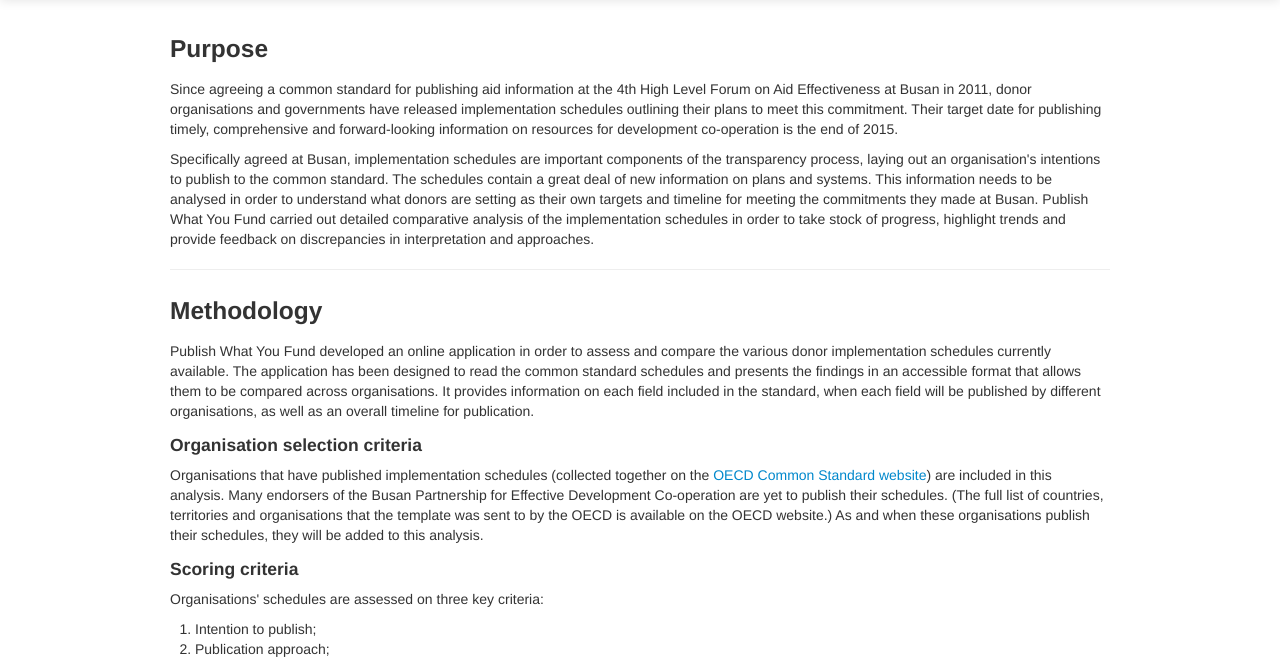
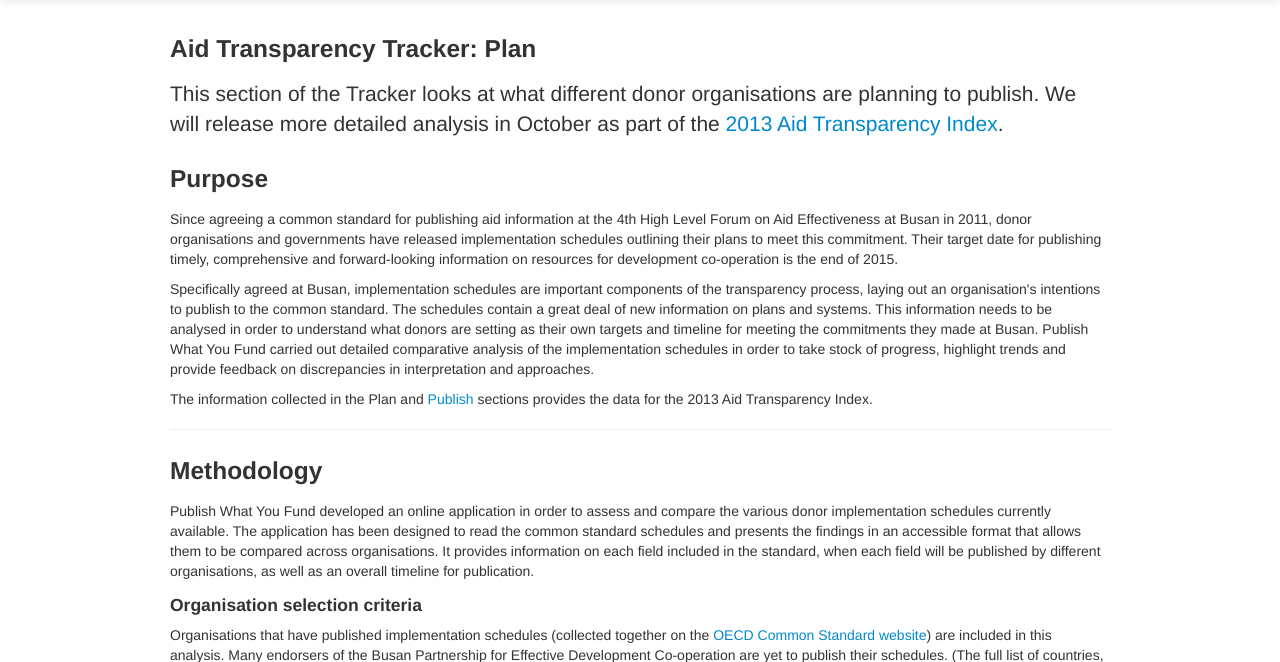
Before and after one commit to pwyf/IATI-Implementation-Schedules, a Flask app: page /about/ in a window 1280 px wide. Shown: the part 41-703 px from the top of the page. Run offline with Flask 2, Linux system fonts and the light colour scheme; some libraries are stand-ins or nearby versions.

Commit message:
Updated text on about page

```diff
--- a/impschedules/templates/about.html
+++ b/impschedules/templates/about.html
@@ -2,6 +2,8 @@
 {% extends "base.html" %}
 {% block title %}About{% endblock %}
 {% block content %}
+    <h3>Aid Transparency Tracker: Plan</h3>
+    <p class="lead">This section of the Tracker looks at what different donor organisations are planning to publish. We will release more detailed analysis in October as part of the <a href="http://www.publishwhatyoufund.org/index/2013-index-changes/">2013 Aid Transparency Index</a>.</p>
     <h3>Purpose</h3>
     <p>Since agreeing a common standard for publishing aid information at the 4th High Level Forum on Aid
     Effectiveness at Busan in 2011, donor organisations and governments have released implementation
@@ -13,6 +15,7 @@
     analysed in order to understand what donors are setting as their own targets and timeline for meeting
     the commitments they made at Busan. Publish What You Fund carried out detailed comparative analysis of
     the implementation schedules in order to take stock of progress, highlight trends and provide feedback on discrepancies in interpretation and approaches.</p>
+  <p>The information collected in the Plan and <a href="/publish">Publish</a> sections provides the data for the 2013 Aid Transparency Index.</p>
     <hr />
     <h3>Methodology</h3>
     <p>Publish What You Fund developed an online application in order to assess and compare the various
```
